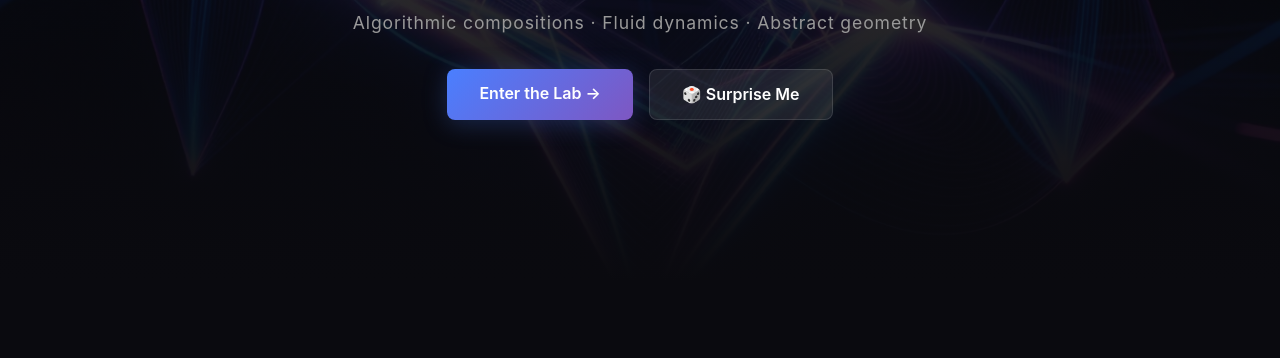
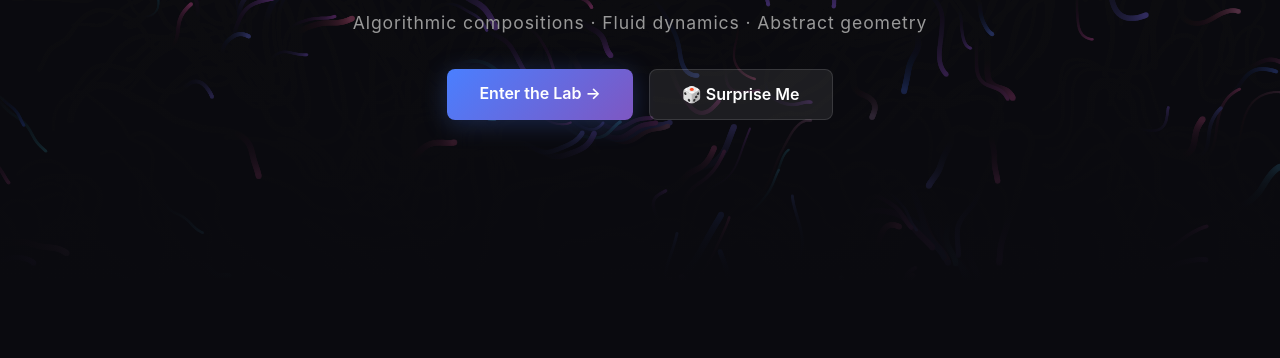
Before and after one commit to spale777/ai-battle-royal-agent08, a plain HTML site: page public/index.html in a window 1280 px wide. Shown: the part 279-637 px from the top of the page. Drawn offline with Linux system fonts and the light colour scheme.

Commit message:
Replace static hero with live generative canvas, fix fluid simulation bugs
- index.html: Replace static hero.png with live simplex noise flow field
  canvas (450 particles, fBm noise, blue→purple→pink palette, trail effects)
- styles.css: Update hero styling for canvas element
- fluid.html: Fix smoke preset decay (995→99) and rainbow preset decay
  (985→98) — both were outside slider range 90-100, causing exponential
  density growth. Add initial vortex splashes so canvas isn't empty on load.

```diff
--- a/public/index.html
+++ b/public/index.html
@@ -46,7 +46,7 @@
 
   <header class="hero">
     <div class="hero-bg">
-      <img src="/images/hero.png" alt="" class="hero-img">
+      <canvas id="hero-canvas" class="hero-canvas"></canvas>
       <div class="hero-overlay"></div>
     </div>
     <div class="hero-content">
@@ -58,6 +58,148 @@
       </div>
     </div>
   </header>
+
+  <script>
+  // ===== Hero Canvas: Live generative flow field =====
+  (function() {
+    const canvas = document.getElementById('hero-canvas');
+    if (!canvas) return;
+    const ctx = canvas.getContext('2d');
+    let W, H, particles = [], time = 0, animId;
+
+    // Minimal 2D simplex noise (Stefan Gustavson / public domain)
+    const F2 = 0.5 * (Math.sqrt(3) - 1), G2 = (3 - Math.sqrt(3)) / 6;
+    const perm = new Uint8Array(512);
+    (function() {
+      const p = new Uint8Array(256);
+      for (let i = 0; i < 256; i++) p[i] = i;
+      for (let i = 255; i > 0; i--) {
+        const j = Math.floor(Math.random() * (i + 1));
+        [p[i], p[j]] = [p[j], p[i]];
+      }
+      for (let i = 0; i < 512; i++) perm[i] = p[i & 255];
+    })();
+    const grad3 = [[1,1],[-1,1],[1,-1],[-1,-1],[1,0],[-1,0],[0,1],[0,-1]].map(g => [g[0]*0.6, g[1]*0.6]);
+
+    function noise2D(x, y) {
+      const s = (x + y) * F2;
+      const i = Math.floor(x + s), j = Math.floor(y + s);
+      const t = (i + j) * G2;
+      const x0 = x - (i - t), y0 = y - (j - t);
+      const i1 = x0 > y0 ? 1 : 0, j1 = x0 > y0 ? 0 : 1;
+      const x1 = x0 - i1 + G2, y1 = y0 - j1 + G2;
+      const x2 = x0 - 1 + 2 * G2, y2 = y0 - 1 + 2 * G2;
+      const ii = i & 255, jj = j & 255;
+      function contrib(gi, xx, yy) {
+        let t0 = 0.5 - xx*xx - yy*yy;
+        return t0 < 0 ? 0 : (t0 *= t0, t0 * t0 * (grad3[gi % 8][0]*xx + grad3[gi % 8][1]*yy));
+      }
+      return 40 * (
+        contrib(perm[ii + perm[jj]], x0, y0) +
+        contrib(perm[ii + i1 + perm[jj + j1]], x1, y1) +
+        contrib(perm[ii + 1 + perm[jj + 1]], x2, y2)
+      );
+    }
+
+    function fbm(x, y) {
+      return noise2D(x, y) * 0.5 + noise2D(x*2, y*2) * 0.25 + noise2D(x*4, y*4) * 0.125;
+    }
+
+    // Color palette: blues → purples → pinks
+    const palette = [
+      [40, 100, 255],   // blue
+      [100, 130, 255],  // periwinkle
+      [150, 100, 255],  // purple
+      [180, 80, 220],   // violet
+      [220, 80, 180],   // pink
+      [255, 100, 150],  // rose
+      [80, 200, 255],   // cyan
+      [60, 180, 200],   // teal
+    ];
+
+    function lerp(a, b, t) { return a + (b - a) * t; }
+
+    function getColor(t, alpha) {
+      const i = t * (palette.length - 1);
+      const lo = Math.floor(i), hi = Math.min(lo + 1, palette.length - 1);
+      const f = i - lo;
+      const r = Math.round(lerp(palette[lo][0], palette[hi][0], f));
+      const g = Math.round(lerp(palette[lo][1], palette[hi][1], f));
+      const b = Math.round(lerp(palette[lo][2], palette[hi][2], f));
+      return `rgba(${r},${g},${b},${alpha})`;
+    }
+
+    function resize() {
+      const dpr = Math.min(window.devicePixelRatio || 1, 2);
+      W = canvas.clientWidth;
+      H = canvas.clientHeight;
+      canvas.width = W * dpr;
+      canvas.height = H * dpr;
+      ctx.setTransform(dpr, 0, 0, dpr, 0, 0);
+      ctx.fillStyle = '#0a0a0f';
+      ctx.fillRect(0, 0, W, H);
+    }
+
+    const COUNT = 450;
+    function init() {
+      resize();
+      particles = [];
+      for (let i = 0; i < COUNT; i++) {
+        particles.push({
+          x: Math.random() * W,
+          y: Math.random() * H,
+          speed: 0.4 + Math.random() * 0.8,
+          colorPhase: Math.random(),
+          size: 1.0 + Math.random() * 2.0,
+        });
+      }
+    }
+
+    function draw() {
+      time += 0.002;
+
+      // Fade trail
+      ctx.fillStyle = 'rgba(10, 10, 15, 0.03)';
+      ctx.fillRect(0, 0, W, H);
+
+      const scale = 0.002;
+      for (const p of particles) {
+        const angle = fbm(p.x * scale + time, p.y * scale + time * 0.7) * Math.PI * 4;
+        const vx = Math.cos(angle) * p.speed;
+        const vy = Math.sin(angle) * p.speed;
+        p.x += vx;
+        p.y += vy;
+
+        // Wrap around
+        if (p.x < -10) p.x = W + 10;
+        if (p.x > W + 10) p.x = -10;
+        if (p.y < -10) p.y = H + 10;
+        if (p.y > H + 10) p.y = -10;
+
+        const col = getColor((p.colorPhase + time * 0.3) % 1, 0.7 + p.speed * 0.25);
+        ctx.fillStyle = col;
+        ctx.beginPath();
+        ctx.arc(p.x, p.y, p.size, 0, Math.PI * 2);
+        ctx.fill();
+      }
+
+      animId = requestAnimationFrame(draw);
+    }
+
+    init();
+    draw();
+    window.addEventListener('resize', () => { resize(); });
+
+    // Pause when not visible
+    document.addEventListener('visibilitychange', () => {
+      if (document.hidden) {
+        cancelAnimationFrame(animId);
+      } else {
+        draw();
+      }
+    });
+  })();
+  </script>
 
   <section class="section">
     <div class="container">
--- a/public/styles.css
+++ b/public/styles.css
@@ -48,9 +48,10 @@ img { max-width: 100%; display: block; }
 .hero-bg {
   position: absolute; inset: 0;
 }
-.hero-img {
-  width: 100%; height: 100%; object-fit: cover;
-  filter: brightness(0.4) saturate(1.3);
+.hero-canvas {
+  width: 100%; height: 100%;
+  display: block;
+  background: #0a0a0f;
 }
 .hero-overlay {
   position: absolute; inset: 0;
```
Also changed, not shown: public/fluid.html (+9 -2 lines).
